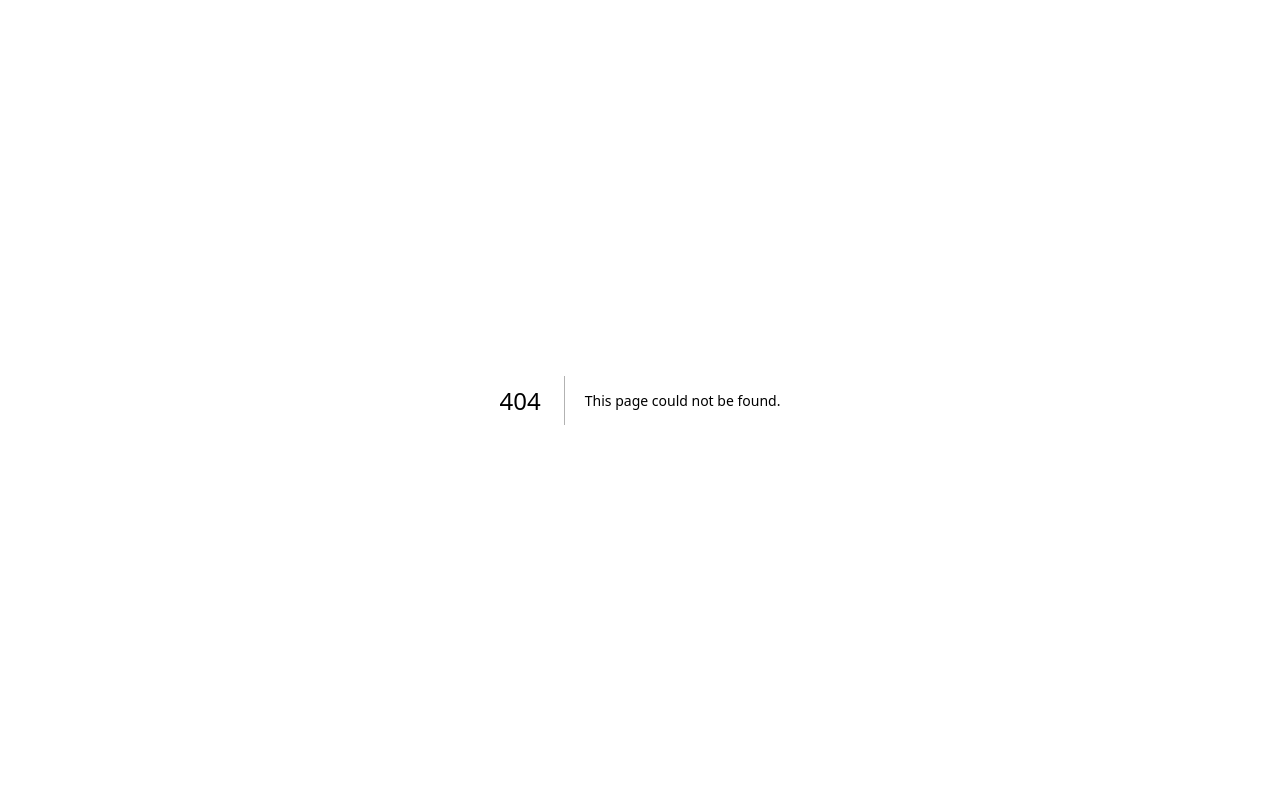
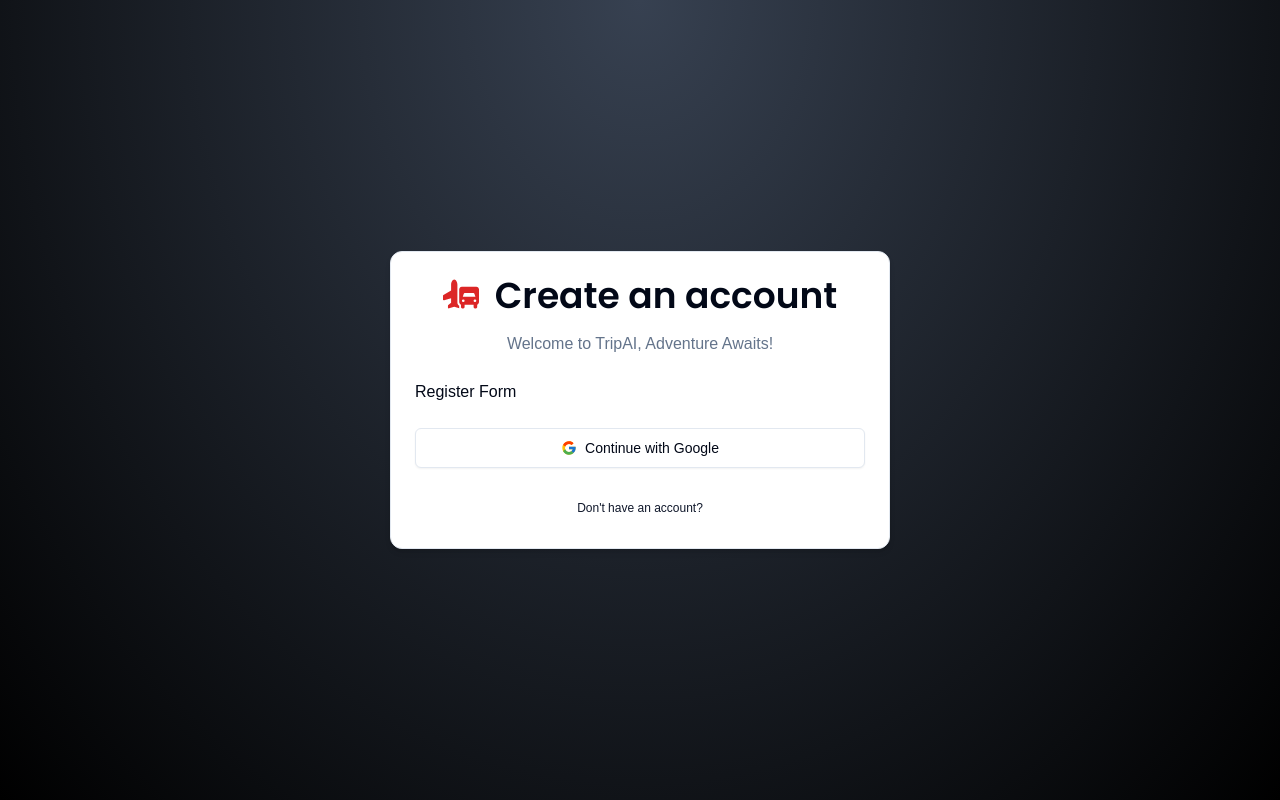
Before and after one commit to namansoni0016/tripAI, a Next.js app: page /auth/register in a window 1280 px wide. Before the commit this address had no page. Built offline with nearby package versions, Linux system fonts and the light colour scheme.

Commit message:
Auth wrapper

```diff
--- a/package.json
+++ b/package.json
@@ -16,6 +16,7 @@
     "next": "14.2.15",
     "react": "^18",
     "react-dom": "^18",
+    "react-icons": "^5.4.0",
     "tailwind-merge": "^2.6.0",
     "tailwindcss-animate": "^1.0.7"
   },
--- /dev/null
+++ b/src/app/auth/layout.tsx
@@ -0,0 +1,9 @@
+const AuthLayout = ({ children } : { children : React.ReactNode }) => {
+    return (
+        <div className="h-full flex items-center justify-center bg-[radial-gradient(ellipse_at_top,_var(--tw-gradient-stops))] from-gray-700 to-black">
+            {children}
+        </div>
+    );
+}
+
+export default AuthLayout;
--- /dev/null
+++ b/src/app/auth/register/page.tsx
@@ -0,0 +1,9 @@
+import { RegisterForm } from "@/components/auth/register-form";
+
+const RegisterPage = () => {
+    return (
+        <RegisterForm />
+    );
+}
+
+export default RegisterPage;
--- /dev/null
+++ b/src/components/auth/back-button.tsx
@@ -0,0 +1,16 @@
+"use client";
+import { Button } from "@/components/ui/button";
+import Link from "next/link";
+
+interface BackButtonProps {
+    label: string;
+    href: string;
+}
+
+export const BackButton = ({ label, href } : BackButtonProps) => {
+    return (
+        <Button variant="link" className="font-normal w-full" size="sm" asChild>
+            <Link href={href}>{label}</Link>
+        </Button>
+    )
+}
--- /dev/null
+++ b/src/components/auth/card-wrapper.tsx
@@ -0,0 +1,35 @@
+"use client";
+import { Card, CardContent, CardFooter, CardHeader } from "@/components/ui/card";
+import { Header } from "@/components/auth/header";
+import { Social } from "@/components/auth/social";
+import { BackButton } from "@/components/auth/back-button";
+
+interface CardWrapperProps {
+    children: React.ReactNode;
+    headerTitle: string;
+    headerLabel: string;
+    backButtonLabel: string;
+    backButtonHref: string;
+    showSocial?: boolean;
+}
+
+export const CardWrapper = ({ children, headerTitle, headerLabel, backButtonLabel, backButtonHref, showSocial } : CardWrapperProps) => {
+    return (
+        <Card className="w-[500px] shadow-md">
+            <CardHeader>
+                <Header title={headerTitle} label={headerLabel} />
+            </CardHeader>
+            <CardContent>
+                {children}
+            </CardContent>
+            {showSocial && (
+                <CardFooter>
+                    <Social />
+                </CardFooter>
+            )}
+            <CardFooter>
+                <BackButton label={backButtonLabel} href={backButtonHref} />
+            </CardFooter>
+        </Card>
+    )
+}
--- /dev/null
+++ b/src/components/auth/header.tsx
@@ -0,0 +1,26 @@
+import { Poppins } from "next/font/google";
+import { cn } from "@/lib/utils";
+import { FaTruckPlane } from "react-icons/fa6";
+
+const font = Poppins({
+    subsets: ["latin"],
+    weight: ["600"]
+});
+
+interface HeaderProps {
+    title: string;
+    label: string;
+};
+
+export const Header = ({ title, label } : HeaderProps ) => {
+    return (
+        <div className="w-full flex flex-col gap-y-4 items-center justify-center">
+            <h1 className={cn("text-3xl md:text-4xl font-semibold", font.className)}>
+                <div className="flex flex-row gap-4">
+                    <FaTruckPlane className="text-red-600" /> {title}
+                </div>
+            </h1>
+            <p className="text-muted-foreground text-md">{label}</p>
+        </div>
+    )
+}
--- /dev/null
+++ b/src/components/auth/register-form.tsx
@@ -0,0 +1,9 @@
+import { CardWrapper } from "@/components/auth/card-wrapper";
+
+export const RegisterForm = () => {
+    return (
+        <CardWrapper headerTitle="Create an account" headerLabel="Welcome to TripAI, Adventure Awaits!"
+            backButtonLabel="Don't have an account?" backButtonHref="/auth/login" showSocial
+        >Register Form</CardWrapper>
+    )
+}
--- /dev/null
+++ b/src/components/auth/social.tsx
@@ -0,0 +1,13 @@
+"use client";
+import { FcGoogle } from "react-icons/fc";
+import { Button } from "@/components/ui/button";
+
+export const Social = () => {
+    return (
+        <div className="flex items-center w-full gap-x-2">
+            <Button size="lg" className="w-full" variant="outline" onClick={() => {}}>
+                <FcGoogle className="h-5 w-5"/> Continue with Google
+            </Button>
+        </div>
+    )
+}
--- /dev/null
+++ b/src/components/ui/card.tsx
@@ -0,0 +1,76 @@
+import * as React from "react"
+
+import { cn } from "@/lib/utils"
+
+const Card = React.forwardRef<
+  HTMLDivElement,
+  React.HTMLAttributes<HTMLDivElement>
+>(({ className, ...props }, ref) => (
+  <div
+    ref={ref}
+    className={cn(
+      "rounded-xl border bg-card text-card-foreground shadow",
+      className
+    )}
+    {...props}
+  />
+))
+Card.displayName = "Card"
+
+const CardHeader = React.forwardRef<
+  HTMLDivElement,
+  React.HTMLAttributes<HTMLDivElement>
+>(({ className, ...props }, ref) => (
+  <div
+    ref={ref}
+    className={cn("flex flex-col space-y-1.5 p-6", className)}
+    {...props}
+  />
+))
+CardHeader.displayName = "CardHeader"
+
+const CardTitle = React.forwardRef<
+  HTMLDivElement,
+  React.HTMLAttributes<HTMLDivElement>
+>(({ className, ...props }, ref) => (
+  <div
+    ref={ref}
+    className={cn("font-semibold leading-none tracking-tight", className)}
+    {...props}
+  />
+))
+CardTitle.displayName = "CardTitle"
+
+const CardDescription = React.forwardRef<
+  HTMLDivElement,
+  React.HTMLAttributes<HTMLDivElement>
+>(({ className, ...props }, ref) => (
+  <div
+    ref={ref}
+    className={cn("text-sm text-muted-foreground", className)}
+    {...props}
+  />
+))
+CardDescription.displayName = "CardDescription"
+
+const CardContent = React.forwardRef<
+  HTMLDivElement,
+  React.HTMLAttributes<HTMLDivElement>
+>(({ className, ...props }, ref) => (
+  <div ref={ref} className={cn("p-6 pt-0", className)} {...props} />
+))
+CardContent.displayName = "CardContent"
+
+const CardFooter = React.forwardRef<
+  HTMLDivElement,
+  React.HTMLAttributes<HTMLDivElement>
+>(({ className, ...props }, ref) => (
+  <div
+    ref={ref}
+    className={cn("flex items-center p-6 pt-0", className)}
+    {...props}
+  />
+))
+CardFooter.displayName = "CardFooter"
+
+export { Card, CardHeader, CardFooter, CardTitle, CardDescription, CardContent }
```
Also changed, not shown: 1 other file (tests, documents, lock files or other folders).
